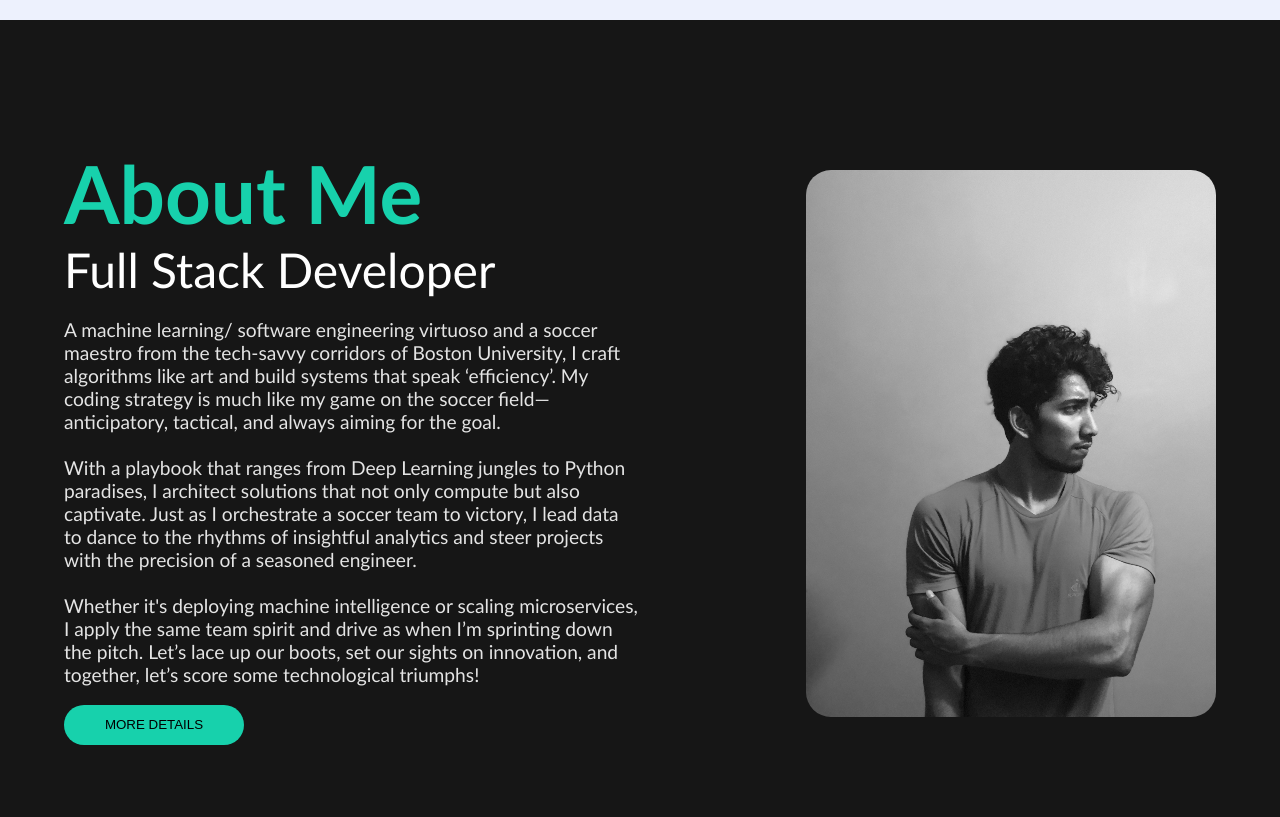
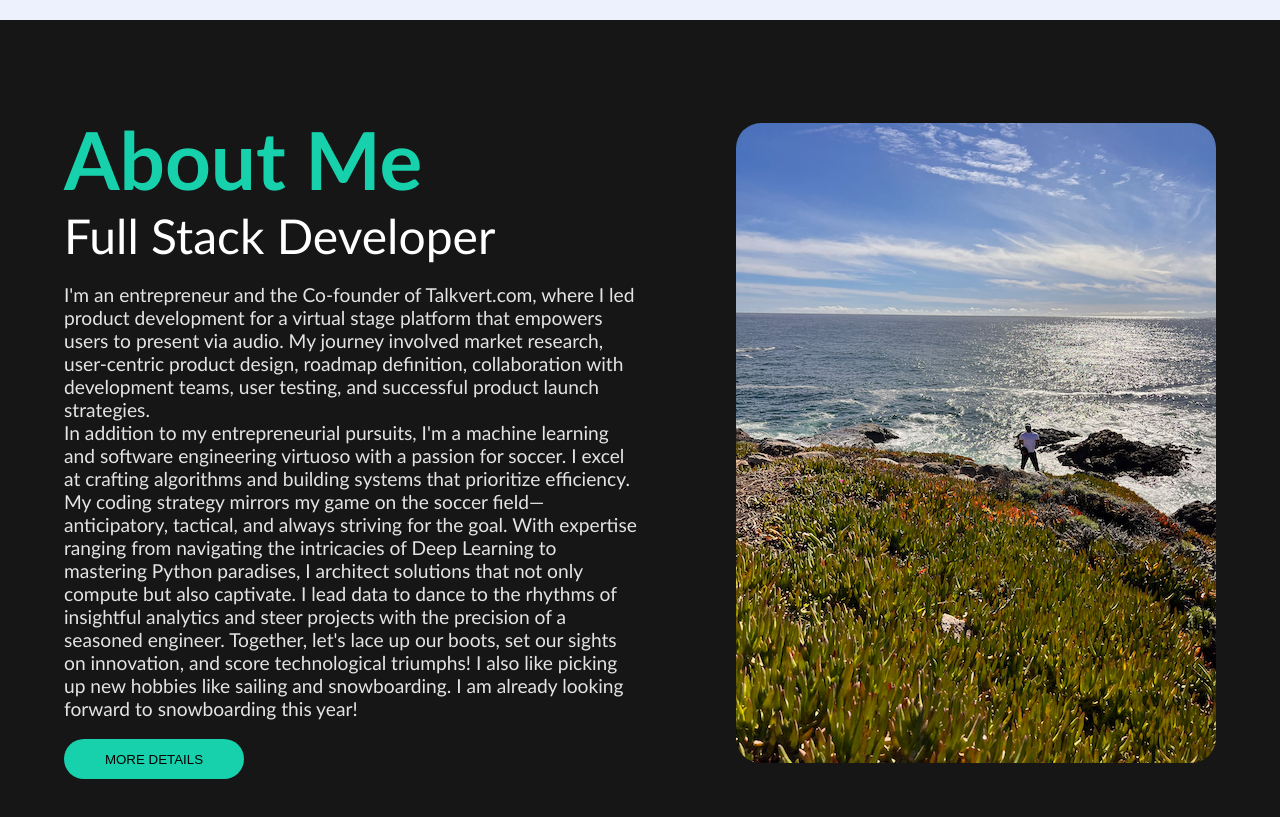
Before and after one commit to akhiluthappa1/akhiluthappa1.github.io, a website: page index.html in a window 1280 px wide. Shown: the part 780-1597 px from the top of the page. Drawn offline with Linux system fonts and the light colour scheme.

Commit message:
image changes

```diff
--- a/index.html
+++ b/index.html
@@ -46,15 +46,13 @@
       <div class="about-text">
         <h1>About Me</h1>
         <h2>Full Stack Developer</h2>
-        <p> A machine learning/ software engineering virtuoso and a soccer maestro from the tech-savvy corridors of Boston University, I craft algorithms like art and build systems that speak ‘efficiency’. My coding strategy is much like my game on the soccer field—anticipatory, tactical, and always aiming for the goal.<br><br>
-          With a playbook that ranges from Deep Learning jungles to Python paradises, I architect solutions that not only compute but also captivate. Just as I orchestrate a soccer team to victory, I lead data to dance to the rhythms of insightful analytics and steer projects with the precision of a seasoned engineer.<br><br>
-          Whether it's deploying machine intelligence or scaling microservices, I apply the same team spirit and drive as when I’m sprinting down the pitch. Let’s lace up our boots, set our sights on innovation, and together, let’s score some technological triumphs!</p>
+        <p> I'm an entrepreneur and the Co-founder of Talkvert.com, where I led product development for a virtual stage platform that empowers users to present via audio. My journey involved market research, user-centric product design, roadmap definition, collaboration with development teams, user testing, and successful product launch strategies. <br> In addition to my entrepreneurial pursuits, I'm a machine learning and software engineering virtuoso with a passion for soccer. I excel at crafting algorithms and building systems that prioritize efficiency. My coding strategy mirrors my game on the soccer field—anticipatory, tactical, and always striving for the goal. With expertise ranging from navigating the intricacies of Deep Learning to mastering Python paradises, I architect solutions that not only compute but also captivate. I lead data to dance to the rhythms of insightful analytics and steer projects with the precision of a seasoned engineer. Together, let's lace up our boots, set our sights on innovation, and score technological triumphs! I also like picking up new hobbies like sailing and snowboarding. I am already looking forward to snowboarding this year!</p>
           <a href="images/" download="ML_Akhil_Uthappa_Resume_Dec_2023.docx.pdf">
             <button>MORE DETAILS</button>
         </a>
       </div>
       <div class="about-model">
-        <img src="images/coder/akhil2.png" alt="model"/>
+        <img src="images/akhil_sf.png" alt="model"/>
       </div>
     </section>
     <section id="services">
```
Also changed, not shown: images/akhil_sf.png (added), images/akhil_snowboard.png (added).
